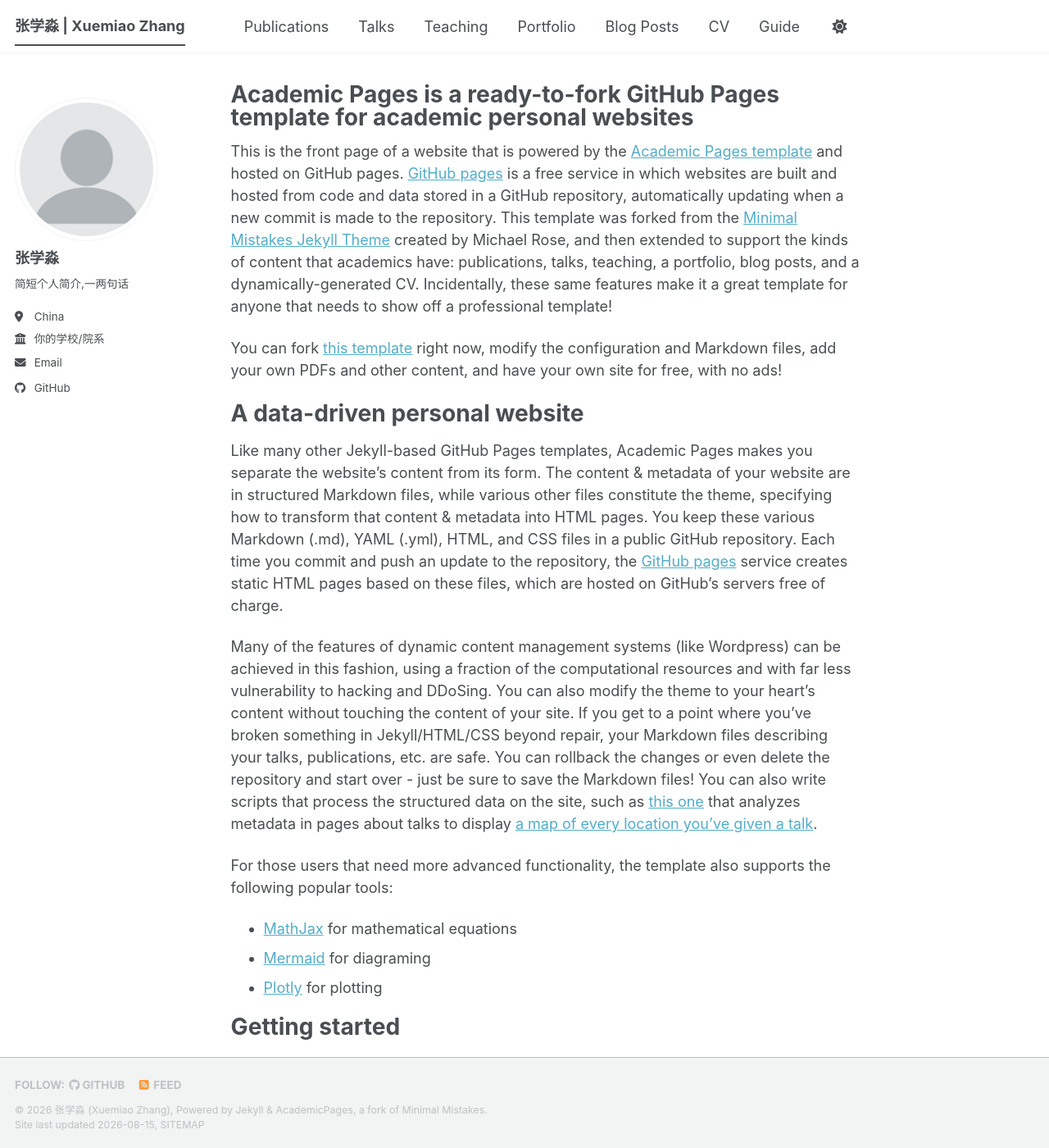
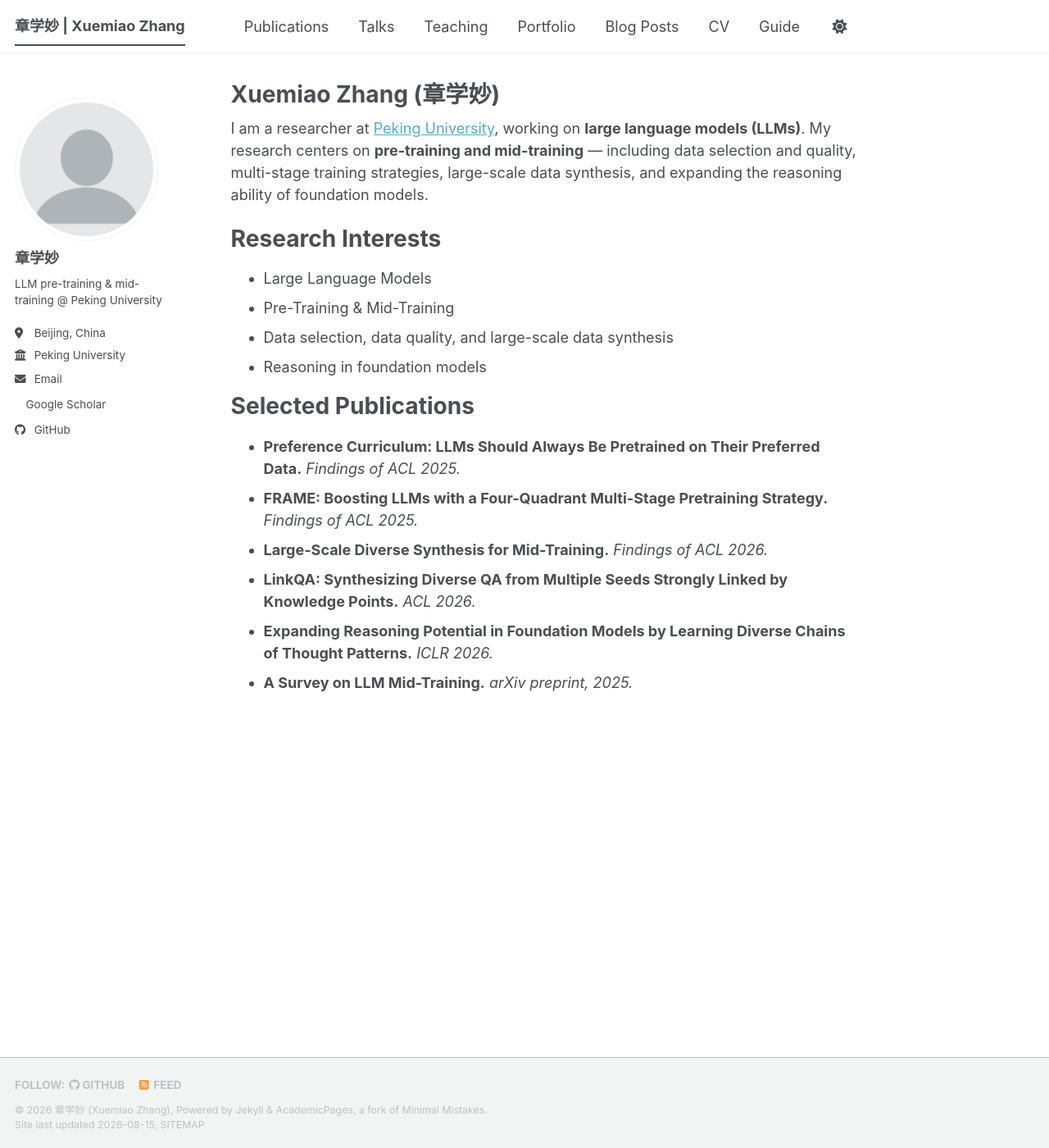
Before and after one commit to zhangxuemiao/zhangxuemiao.github.io, a Jekyll site: the page built from _pages/about.md, in a window 1280 px wide and 1400 px high. Shown: the whole window at 82% size. Built offline with Jekyll 4.4.1, drawn with Linux system fonts in a browser that asks for light colours; a style sheet for code colours, icons or effects is not loaded; some of the changed text lies outside the part shown.

Commit message:
Personalize: name, PKU affiliation, LLM research, about page

```diff
--- a/_config.yml
+++ b/_config.yml
@@ -9,10 +9,10 @@
 # Basic Site Settings
 locale                   : "en-US"
 site_theme               : "default" # The available themes options are "default", "air", "sunrise", "mint", "dirt" and "contrast"
-title                    : "张学淼 | Xuemiao Zhang"   # TODO: 改成你想显示的站点标题
+title                    : "章学妙 | Xuemiao Zhang"
 title_separator          : "-"
-name                     : &name "张学淼 (Xuemiao Zhang)"   # TODO: 你的全名
-description              : &description "Xuemiao Zhang 的学术主页 · academic portfolio"   # TODO: 一句话站点简介
+name                     : &name "章学妙 (Xuemiao Zhang)"
+description              : &description "Xuemiao Zhang (章学妙) 的学术主页 · academic portfolio"   # TODO: 想改可改成更具体的一句话简介
 url                      : https://zhangxuemiao.github.io   # 你的 GitHub Pages 网址(用户名站点,勿改)
 baseurl                  : "" # 用户名站点无需子路径,保持空
 repository               : "zhangxuemiao/zhangxuemiao.github.io"
@@ -23,18 +23,18 @@ repository               : "zhangxuemiao/zhangxuemiao.github.io"
 author:
   # Biographic information
   avatar           : "profile.png"   # 头像:把你的照片放到 images/ 下并改成对应文件名
-  name             : "张学淼"   # TODO: 侧边栏显示的名字
+  name             : "章学妙"
   pronouns         : # 可留空,例如 "he/him"
-  bio              : "简短个人简介,一两句话"   # TODO
-  location         : "China"   # TODO: 所在城市/国家
-  employer         : "你的学校/院系"   # TODO
+  bio              : "LLM pre-training & mid-training @ Peking University"   # TODO: 可自行微调这句侧边栏简介
+  location         : "Beijing, China"
+  employer         : "Peking University"
   uri              : # 个人网址,可留空
   email            : "914136910@qq.com"   # TODO: 确认要公开的联系邮箱
 
   # Academic websites
   academia         : # URL
   arxiv            : # URL - Update with the correct link to your profile
-  googlescholar    : # TODO: 你的 Google Scholar 主页链接(有就填,没有留空)
+  googlescholar    : "https://scholar.google.com/citations?user=emm7yowAAAAJ&hl=en"
   inspire-hep      : # URL
   impactstory      : # URL
   orcid            : # TODO: 你的 ORCID 链接
--- a/_pages/about.md
+++ b/_pages/about.md
@@ -1,56 +1,38 @@
 ---
 permalink: /
-title: "Academic Pages is a ready-to-fork GitHub Pages template for academic personal websites"
+title: "Xuemiao Zhang (章学妙)"
 author_profile: true
 redirect_from:
   - /about/
   - /about.html
 ---
 
-This is the front page of a website that is powered by the [Academic Pages template](https://github.com/academicpages/academicpages.github.io) and hosted on GitHub pages. [GitHub pages](https://pages.github.com) is a free service in which websites are built and hosted from code and data stored in a GitHub repository, automatically updating when a new commit is made to the repository. This template was forked from the [Minimal Mistakes Jekyll Theme](https://mmistakes.github.io/minimal-mistakes/) created by Michael Rose, and then extended to support the kinds of content that academics have: publications, talks, teaching, a portfolio, blog posts, and a dynamically-generated CV. Incidentally, these same features make it a great template for anyone that needs to show off a professional template!
+<!-- TODO: 请核对下面这段自我介绍。我根据你的 Google Scholar 主页（单位、研究方向、论文）起草，
+     其中你的具体身份（如"博士生 / 硕士生 / 研究员"）我不确定，暂用中性表述，请改成准确说法。-->
 
- You can fork [this template](https://github.com/academicpages/academicpages.github.io) right now, modify the configuration and Markdown files, add your own PDFs and other content, and have your own site for free, with no ads!
+I am a researcher at [Peking University](https://www.pku.edu.cn/), working on **large language models (LLMs)**. My research centers on **pre-training and mid-training** — including data selection and quality, multi-stage training strategies, large-scale data synthesis, and expanding the reasoning ability of foundation models.
 
-A data-driven personal website
+<!-- TODO: 补充一两句更个人化的介绍，例如：所在课题组/导师、入学年份、正在找的机会（实习/博士/教职）、兴趣等。 -->
+
+Research Interests
 ======
-Like many other Jekyll-based GitHub Pages templates, Academic Pages makes you separate the website's content from its form. The content & metadata of your website are in structured Markdown files, while various other files constitute the theme, specifying how to transform that content & metadata into HTML pages. You keep these various Markdown (.md), YAML (.yml), HTML, and CSS files in a public GitHub repository. Each time you commit and push an update to the repository, the [GitHub pages](https://pages.github.com/) service creates static HTML pages based on these files, which are hosted on GitHub's servers free of charge.
+- Large Language Models
+- Pre-Training & Mid-Training
+- Data selection, data quality, and large-scale data synthesis
+- Reasoning in foundation models
 
-Many of the features of dynamic content management systems (like Wordpress) can be achieved in this fashion, using a fraction of the computational resources and with far less vulnerability to hacking and DDoSing. You can also modify the theme to your heart's content without touching the content of your site. If you get to a point where you've broken something in Jekyll/HTML/CSS beyond repair, your Markdown files describing your talks, publications, etc. are safe. You can rollback the changes or even delete the repository and start over - just be sure to save the Markdown files! You can also write scripts that process the structured data on the site, such as [this one](https://github.com/academicpages/academicpages.github.io/blob/master/talkmap.ipynb) that analyzes metadata in pages about talks to display [a map of every location you've given a talk](https://academicpages.github.io/talkmap.html).
+Selected Publications
+======
+<!-- TODO: 请核对以下条目（venue / 年份 / 作者顺序均取自 Google Scholar，可能有出入）。
+     完整列表建议之后填到 _publications/ 目录，会自动生成 Publications 页面。-->
 
-For those users that need more advanced functionality, the template also supports the following popular tools:
-- [MathJax](https://www.mathjax.org/) for mathematical equations
-- [Mermaid](https://mermaid.js.org/) for diagraming
-- [Plotly](https://plotly.com/javascript/) for plotting
+- **Preference Curriculum: LLMs Should Always Be Pretrained on Their Preferred Data.** *Findings of ACL 2025.*
+- **FRAME: Boosting LLMs with a Four-Quadrant Multi-Stage Pretraining Strategy.** *Findings of ACL 2025.*
+- **Large-Scale Diverse Synthesis for Mid-Training.** *Findings of ACL 2026.*
+- **LinkQA: Synthesizing Diverse QA from Multiple Seeds Strongly Linked by Knowledge Points.** *ACL 2026.*
+- **Expanding Reasoning Potential in Foundation Models by Learning Diverse Chains of Thought Patterns.** *ICLR 2026.*
+- **A Survey on LLM Mid-Training.** *arXiv preprint, 2025.*
 
-Getting started
-======
-1. Register a GitHub account if you don't have one and confirm your e-mail (required!)
-1. Fork [this template](https://github.com/academicpages/academicpages.github.io) by clicking the "Use this template" button in the top right.
-1. Go to the repository's settings (rightmost item in the tabs that start with "Code", should be below "Unwatch"). Rename the repository "[your GitHub username].github.io", which will also be your website's URL.
-1. Set site-wide configuration and create content & metadata (see below -- also see [this set of diffs](https://archive.is/3TPas) showing what files were changed to set up [an example site](https://getorg-testacct.github.io) for a user with the username "getorg-testacct")
-1. Upload any files (like PDFs, .zip files, etc.) to the files/ directory. They will appear at https://[your GitHub username].github.io/files/example.pdf.
-1. Check status by going to the repository settings, in the "GitHub pages" section
+<!-- 完整发表列表见 Google Scholar（侧边栏链接）。 -->
 
-Site-wide configuration
-------
-The main configuration file for the site is in the base directory in [_config.yml](https://github.com/academicpages/academicpages.github.io/blob/master/_config.yml), which defines the content in the sidebars and other site-wide features. You will need to replace the default variables with ones about yourself and your site's github repository. The configuration file for the top menu is in [_data/navigation.yml](https://github.com/academicpages/academicpages.github.io/blob/master/_data/navigation.yml). For example, if you don't have a portfolio or blog posts, you can remove those items from that navigation.yml file to remove them from the header.
-
-Create content & metadata
-------
-For site content, there is one Markdown file for each type of content, which are stored in directories like _publications, _talks, _posts, _teaching, or _pages. For example, each talk is a Markdown file in the [_talks directory](https://github.com/academicpages/academicpages.github.io/tree/master/_talks). At the top of each Markdown file is structured data in YAML about the talk, which the theme will parse to do lots of cool stuff. The same structured data about a talk is used to generate the list of talks on the [Talks page](https://academicpages.github.io/talks), each [individual page](https://academicpages.github.io/talks/2012-03-01-talk-1) for specific talks, the talks section for the [CV page](https://academicpages.github.io/cv), and the [map of places you've given a talk](https://academicpages.github.io/talkmap.html) (if you run this [python file](https://github.com/academicpages/academicpages.github.io/blob/master/talkmap.py) or [Jupyter notebook](https://github.com/academicpages/academicpages.github.io/blob/master/talkmap.ipynb), which creates the HTML for the map based on the contents of the _talks directory).
-
-**Markdown generator**
-
-The repository includes [a set of Jupyter notebooks](https://github.com/academicpages/academicpages.github.io/tree/master/markdown_generator
-) that converts a CSV containing structured data about talks or presentations into individual Markdown files that will be properly formatted for the Academic Pages template. The sample CSVs in that directory are the ones I used to create my own personal website at stuartgeiger.com. My usual workflow is that I keep a spreadsheet of my publications and talks, then run the code in these notebooks to generate the Markdown files, then commit and push them to the GitHub repository.
-
-How to edit your site's GitHub repository
-------
-Many people use a git client to create files on their local computer and then push them to GitHub's servers. If you are not familiar with git, you can directly edit these configuration and Markdown files directly in the github.com interface. Navigate to a file (like [this one](https://github.com/academicpages/academicpages.github.io/blob/master/_talks/2012-03-01-talk-1.md) and click the pencil icon in the top right of the content preview (to the right of the "Raw | Blame | History" buttons). You can delete a file by clicking the trashcan icon to the right of the pencil icon. You can also create new files or upload files by navigating to a directory and clicking the "Create new file" or "Upload files" buttons.
-
-Example: editing a Markdown file for a talk
-![Editing a Markdown file for a talk](/images/editing-talk.png)
-
-For more info
-------
-More info about configuring Academic Pages can be found in [the guide](https://academicpages.github.io/markdown/), the [growing wiki](https://github.com/academicpages/academicpages.github.io/wiki), and you can always [ask a question on GitHub](https://github.com/academicpages/academicpages.github.io/discussions). The [guides for the Minimal Mistakes theme](https://mmistakes.github.io/minimal-mistakes/docs/configuration/) (which this theme was forked from) might also be helpful.
+<!-- TODO: 想要的其它板块可以加，例如 Education（教育经历）、Experience（实习/工作）、Awards、Contact 等。 -->
```
